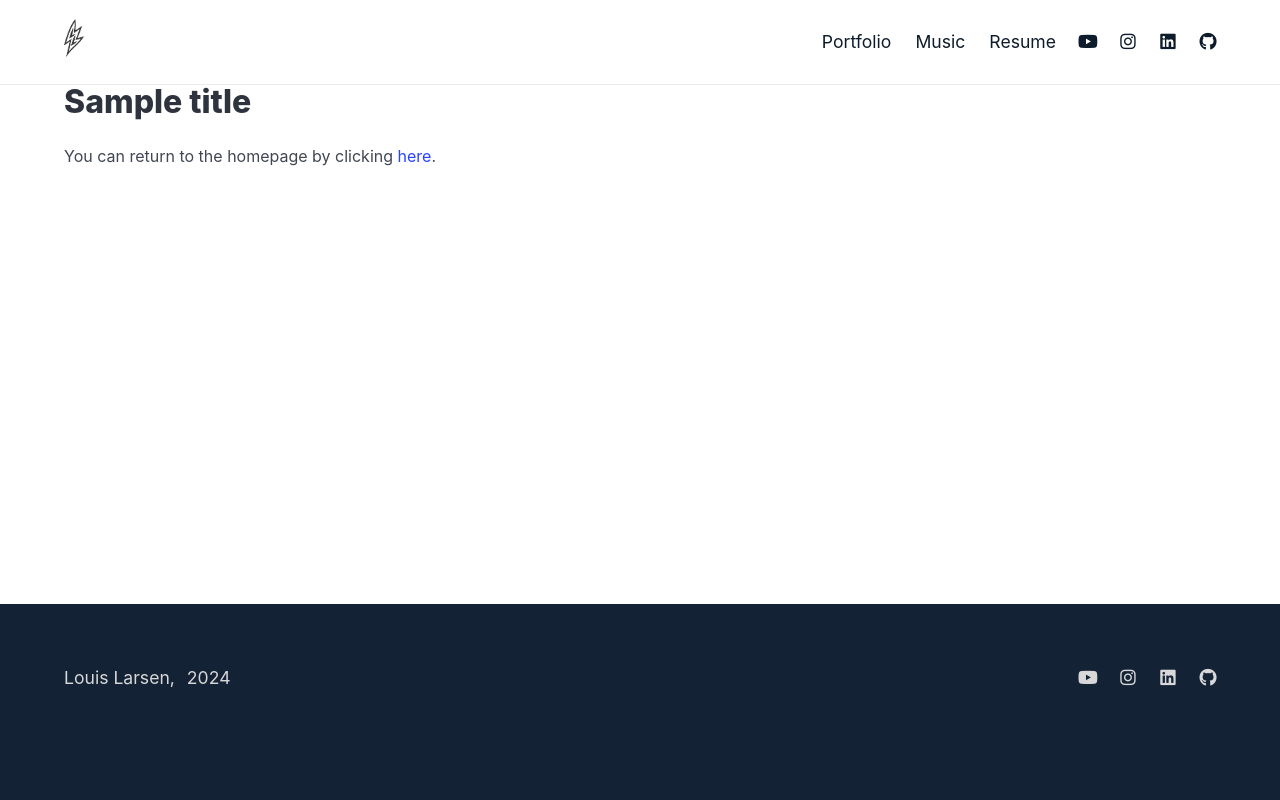
After one commit to lalarsen02/Personal_Website, a Flask app: template templates/standard_error.html in a window 1280 px wide. The commit adds this page. Run offline with Flask 3, Linux system fonts and the light colour scheme; the template is opened without the code that fills it: most values are stand-ins (such as "Sample title", 1, 10 or a date in 2020).

Commit message:
Error Handling Added

```diff
--- a/app.py
+++ b/app.py
@@ -88,15 +88,19 @@ def portfolio():
 def get_projects():
     sort = flask.request.args.get('sort', 'recent')
 
-    projects = database.get_projects(sort=sort)
-    for project in projects:
-        project['image_link'] = flask.url_for(
-            'static', filename=project['image_link'])
+    projects, status = database.get_projects(sort=sort)
+    if status == 0:
+        for project in projects:
+            project['image_link'] = flask.url_for(
+                'static', filename=project['image_link'])
 
-    html_code = flask.render_template('projects.html',
-                                      table=projects)
+        html_code = flask.render_template('projects.html',
+                                        table=projects)
+    else:
+        html_code = flask.render_template('projects_error.html',
+                                          error=projects)
+
     response = flask.make_response(html_code)
-
     return response
 
 @app.route('/portfoliodetails', methods=['GET'])
@@ -104,36 +108,64 @@ def project_details():
     title = flask.request.args.get('title')
     title = title.replace('-', ' ')
 
-    project = database.get_projects(title=title)[0]
-    project['image_link'] = flask.url_for(
-        'static', filename=project['image_link'])
-    if project['presentation_link']:
-        project['presentation_link'] = flask.url_for(
-            'static', filename=project['presentation_link'])
-    if project['writeup_link']:
-        project['writeup_link'] = flask.url_for(
-            'static', filename=project['writeup_link'])
+    project, status = database.get_projects(title=title)
+    try:
+        if status == 0:
+            if not project or project[0].get('title') != title:
+                raise ValueError
+            project = project[0]
+            project['image_link'] = flask.url_for(
+                'static', filename=project['image_link'])
+            if project['presentation_link']:
+                project['presentation_link'] = flask.url_for(
+                    'static', filename=project['presentation_link'])
+            if project['writeup_link']:
+                project['writeup_link'] = flask.url_for(
+                    'static', filename=project['writeup_link'])
 
-    formatted_date = project['date_finished'].strftime("%B %Y")
-    html_description = newline_to_paragraphs(project['description'])
-    dictionaries = []
-    if project['other_links']:
-        dictionaries = newline_to_dict(project['other_links'])
+            formatted_date = project['date_finished'].strftime("%B %Y")
+            html_description = newline_to_paragraphs(project['description'])
+            dictionaries = []
+            if project['other_links']:
+                dictionaries = newline_to_dict(project['other_links'])
 
-    html_code = flask.render_template('projectdetails.html',
-                                      title=project['title'],
-                                      date=formatted_date,
-                                      description=html_description,
-                                      image_link=project['image_link'],
-                                      github=project['github_link'],
-                                      report=project['writeup_link'],
-                                      presentation=project['presentation_link'],
-                                      imagesource_link=project[
-                                          'imagesource_link'],
-                                      imagesource_text=project[
-                                          'imagesource_text'],
-                                      youtube=project['youtube_link'],
-                                      other=dictionaries)
+            html_code = flask.render_template('projectdetails.html',
+                                            title=project['title'],
+                                            date=formatted_date,
+                                            description=html_description,
+                                            image_link=project['image_link'],
+                                            github=project['github_link'],
+                                            report=project['writeup_link'],
+                                            presentation=project['presentation_link'],
+                                            imagesource_link=project[
+                                                'imagesource_link'],
+                                            imagesource_text=project[
+                                                'imagesource_text'],
+                                            youtube=project['youtube_link'],
+                                            other=dictionaries)
+        else:
+            html_code = flask.render_template('standard_error.html',
+                                            title="Project Details Error",
+                                            error=project)
+        response = flask.make_response(html_code)
+        return response
+    except ValueError:
+        error_msg = "The project you are looking for is not found."
+        html_code = flask.render_template(
+            'standard_error.html', title="Project Not Found",
+            error=error_msg)
+        response = flask.make_response(html_code)
+        return response
+
+# -----------------------------------------------------------------------
+
+@app.errorhandler(404)
+def not_found(e):
+    error_msg = "The page you are looking for does not exist."
+
+    html_code = flask.render_template('standard_error.html',
+                                      title="Page Not Found",
+                                      error=error_msg)
     response = flask.make_response(html_code)
 
     return response
--- a/static/css/style.css
+++ b/static/css/style.css
@@ -2,6 +2,28 @@
 /* style.css                                                               */
 /* Author: Louis Larsen                                                    */
 /* ----------------------------------------------------------------------- */
+
+body {
+    min-height: 100vh;
+    margin: 0;
+}
+
+header {
+    min-height: 50px;
+}
+
+footer {
+    min-height: 50px;
+}
+
+body {
+    display: flex;
+    flex-direction: column;
+}
+
+main {
+    flex: 1;
+}
 
 .portfolio-logo {
     height: 44px;
@@ -164,6 +186,10 @@ p.body4 {
     font-size: 24px;
 }
 
+.error-hero {
+    padding-top: 32px;
+}
+
 @media screen and (max-width: 1215px) {
     .main-hero h1 {
         margin-top: 60px;
@@ -184,6 +210,10 @@ p.body4 {
 
 @media screen and (max-width: 1023px) {
     .main-hero {
+        padding-top: 0px;
+    }
+
+    .error-hero {
         padding-top: 0px;
     }
 
--- a/templates/index.html
+++ b/templates/index.html
@@ -18,6 +18,7 @@
   </head>
   <body class="has-navbar-fixed-top">
     {% include 'header.html' %}
+    <main>
       <section class="hero main-hero">
         <div class="hero-body">
           <div class="container">
@@ -114,6 +115,7 @@
           </div>
         </div>
       </section>
+    </main>
     {% include 'footer.html' %}
     <script src="{{ url_for('static', filename='js/emailInput.js') }}"></script>
     <script src="{{ url_for('static', filename='js/send.js') }}"></script>
--- a/templates/portfolio.html
+++ b/templates/portfolio.html
@@ -3,7 +3,7 @@
   <head>
     <meta charset="utf-8">
     <meta name="viewport" content="width=device-width, initial-scale=1">
-    <title>Louis Larsen</title>
+    <title>Portfolio - Louis Larsen</title>
     <link rel="icon" type="image/x-icon" href="{{ url_for('static', filename='images/favicon.ico') }}">
     <!-- For 32x32 and 16x16 icons -->
     <link rel="icon" type="image/png" sizes="32x32" href="{{ url_for('static', filename='images/favicon-32x32.png') }}">
@@ -18,6 +18,7 @@
   </head>
   <body class="has-navbar-fixed-top">
     {% include 'header.html' %}
+    <main>
       <section class="section">
         <div class="container">
           <div class="dropdown">
@@ -47,6 +48,7 @@
           <div class="project-grid" id="resultsDiv"></div>
         </div>
       </section>
+    </main>
     <script src="https://ajax.googleapis.com/ajax/libs/jquery/3.6.0/jquery.min.js"></script>
     <script src="{{ url_for('static', filename='js/dropdown.js') }}"></script>
     <script src="{{ url_for('static', filename='js/getprojects.js') }}"></script>
--- a/templates/projectdetails.html
+++ b/templates/projectdetails.html
@@ -3,7 +3,7 @@
   <head>
     <meta charset="utf-8">
     <meta name="viewport" content="width=device-width, initial-scale=1">
-    <title>Louis Larsen</title>
+    <title>Project Details - Louis Larsen</title>
     <link rel="icon" type="image/x-icon" href="{{ url_for('static', filename='images/favicon.ico') }}">
     <!-- For 32x32 and 16x16 icons -->
     <link rel="icon" type="image/png" sizes="32x32" href="{{ url_for('static', filename='images/favicon-32x32.png') }}">
@@ -18,6 +18,7 @@
   </head>
   <body class="has-navbar-fixed-top">
     {% include 'header.html' %}
+    <main>
       <section class="hero is-half-height">
         <div class="hero-body project-hero-body">
           <div class="container">
@@ -76,6 +77,7 @@
           {% endif %}
         </div>
       </section>
+    </main>
     {% include 'footer.html' %}
   </body>
 </html>
--- /dev/null
+++ b/templates/projects_error.html
@@ -0,0 +1,6 @@
+<br>
+<div class="error">{{error}}</div>
+<p class="body4">
+  You can return to the homepage by clicking
+  <a href='/'>here</a>.
+</p>
--- /dev/null
+++ b/templates/standard_error.html
@@ -0,0 +1,46 @@
+<!DOCTYPE html>
+<html>
+  <head>
+    <meta charset="utf-8">
+    <meta name="viewport" content="width=device-width, initial-scale=1">
+    <title>Error - Louis Larsen</title>
+    <link rel="icon" type="image/x-icon" href="{{ url_for('static', filename='images/favicon.ico') }}">
+    <!-- For 32x32 and 16x16 icons -->
+    <link rel="icon" type="image/png" sizes="32x32" href="{{ url_for('static', filename='images/favicon-32x32.png') }}">
+    <link rel="icon" type="image/png" sizes="16x16" href="{{ url_for('static', filename='favicon-16x16.png') }}">
+
+    <!-- For Apple Touch Devices -->
+    <link rel="apple-touch-icon" sizes="180x180" href="{{ url_for('static', filename='images/apple-touch-icon.png') }}">
+
+    <link rel="stylesheet" href="https://cdn.jsdelivr.net/npm/bulma@1.0.2/css/bulma.min.css">
+    <link rel="stylesheet" href="https://cdnjs.cloudflare.com/ajax/libs/font-awesome/6.0.0-beta3/css/all.min.css">
+    <link rel="stylesheet" href="{{ url_for('static', filename='css/style.css') }}">
+  </head>
+  <body class="has-navbar-fixed-top">
+    {% include 'header.html' %}
+    <main>
+      <section class="hero error-hero">
+        <div class="hero-head">
+          <div class="container">
+            <h3 class="title">{{ title }}</h3>
+            <p class="body4">{{ error }}</p>
+            {% if title=='Project Not Found' %}
+            <p class="body4">
+                You can return to the portfolio page by clicking
+                <a href='/portfolio'>here</a>
+                or the homepage by clicking
+                <a href='/'>here</a>.
+              </p>
+            {% else %}
+            <p class="body4">
+              You can return to the homepage by clicking
+              <a href='/'>here</a>.
+            </p>
+            {% endif %}
+          </div>
+        </div>
+      </section>
+    </main>
+    {% include 'footer.html' %}
+  </body>
+</html>
```
Also changed, not shown: database.py (+83 -62 lines), templates/header.html (line endings or trailing spaces), templates/projects.html (line endings or trailing spaces). Lines whose indentation alone changed are shown as unchanged.
